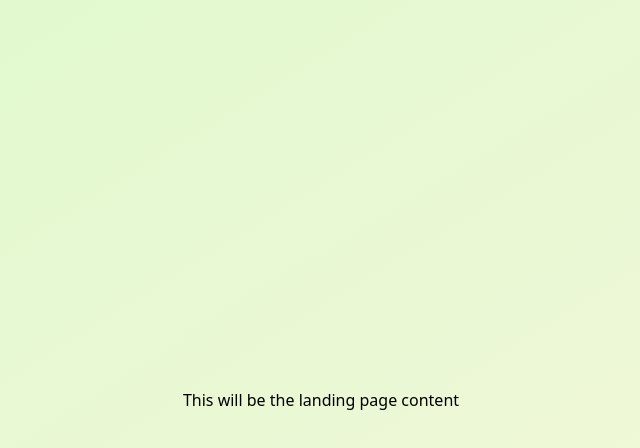
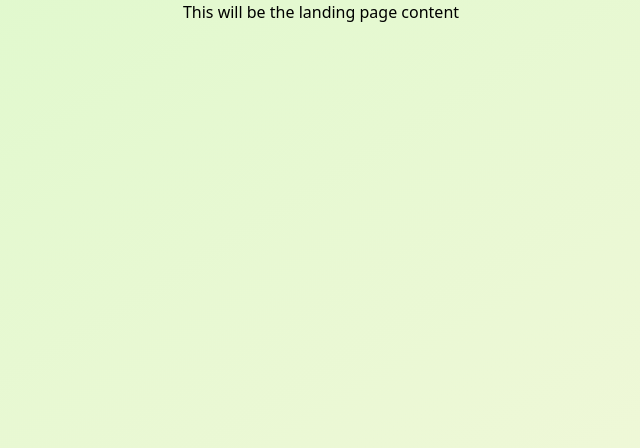
Before and after one commit to seveneleven337/CookBookApp, a Next.js app in the folder apps/web/: page /landing in a window 1280 px wide. Shown: the top 448 px of the page, without its empty margins (319-959 px from the left). Built offline with nearby package versions, Linux system fonts and the light colour scheme.

Commit message:
web: Refactor root layout & update login and register pages

```diff
--- a/apps/web/src/app/layout.tsx
+++ b/apps/web/src/app/layout.tsx
@@ -17,7 +17,7 @@ export default function RootLayout({
       <body>
         <Providers>
           {' '}
-          <main className="min-h-screen bg-neutral bg-linear-to-tl from-neutral to-tertiary flex items-center justify-center">
+          <main className="min-h-screen w-screen bg-neutral bg-linear-to-tl from-neutral to-tertiary flex items-top justify-center">
             {children}
           </main>
         </Providers>
--- a/apps/web/src/app/login/page.tsx
+++ b/apps/web/src/app/login/page.tsx
@@ -48,6 +48,7 @@ export default function LoginPage() {
   }, [user, router]);
 
   return (
+    <div className="h-screen flex flex-col items-center justify-center">
       <div className="w-full max-w-sm bg-white px-10 py-12 rounded-2xl shadow-lg">
         <h1 className="text-4xl font-bold text-form-text-title mb-1">Welcome Back</h1>
         <p className="text-form-text-subtitle mb-6">
@@ -102,5 +103,6 @@ export default function LoginPage() {
           </button>
         </form>
       </div>
+    </div>
   );
 }
--- a/apps/web/src/app/register/page.tsx
+++ b/apps/web/src/app/register/page.tsx
@@ -48,6 +48,7 @@ export default function RegisterPage() {
   }, [isRegistered, router]);
 
   return (
+    <div className="h-screen flex flex-col items-center justify-center">
       <div className="w-full max-w-sm bg-white px-10 py-12 rounded-2xl shadow-lg">
         <h1 className="text-4xl font-bold text-form-text-title mb-1">Create Account</h1>
         <p className="text-form-text-subtitle mb-6">
@@ -131,5 +132,6 @@ export default function RegisterPage() {
           </button>
         </form>
       </div>
+    </div>
   );
 }
```
Lines whose indentation alone changed are shown as unchanged.
